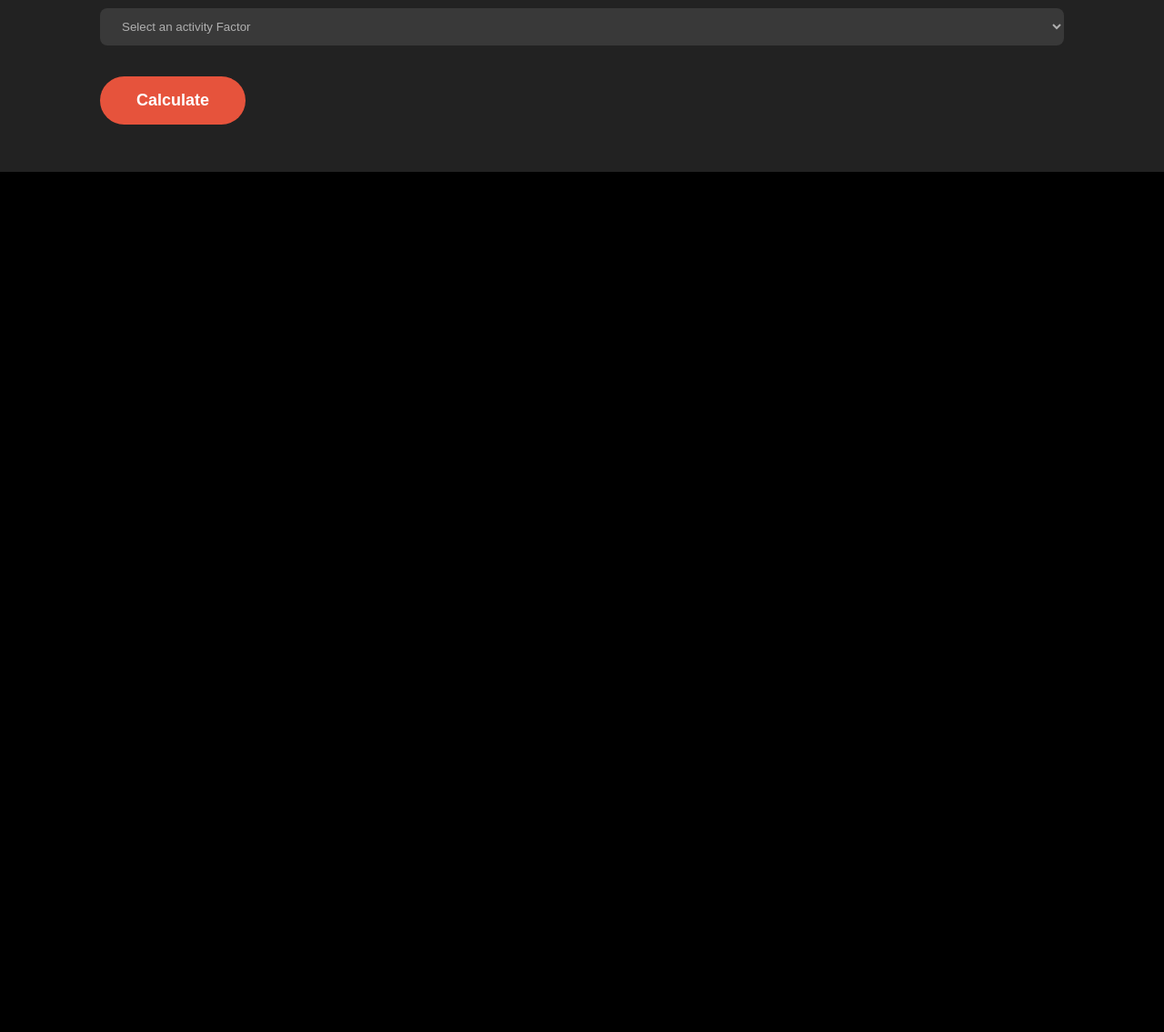
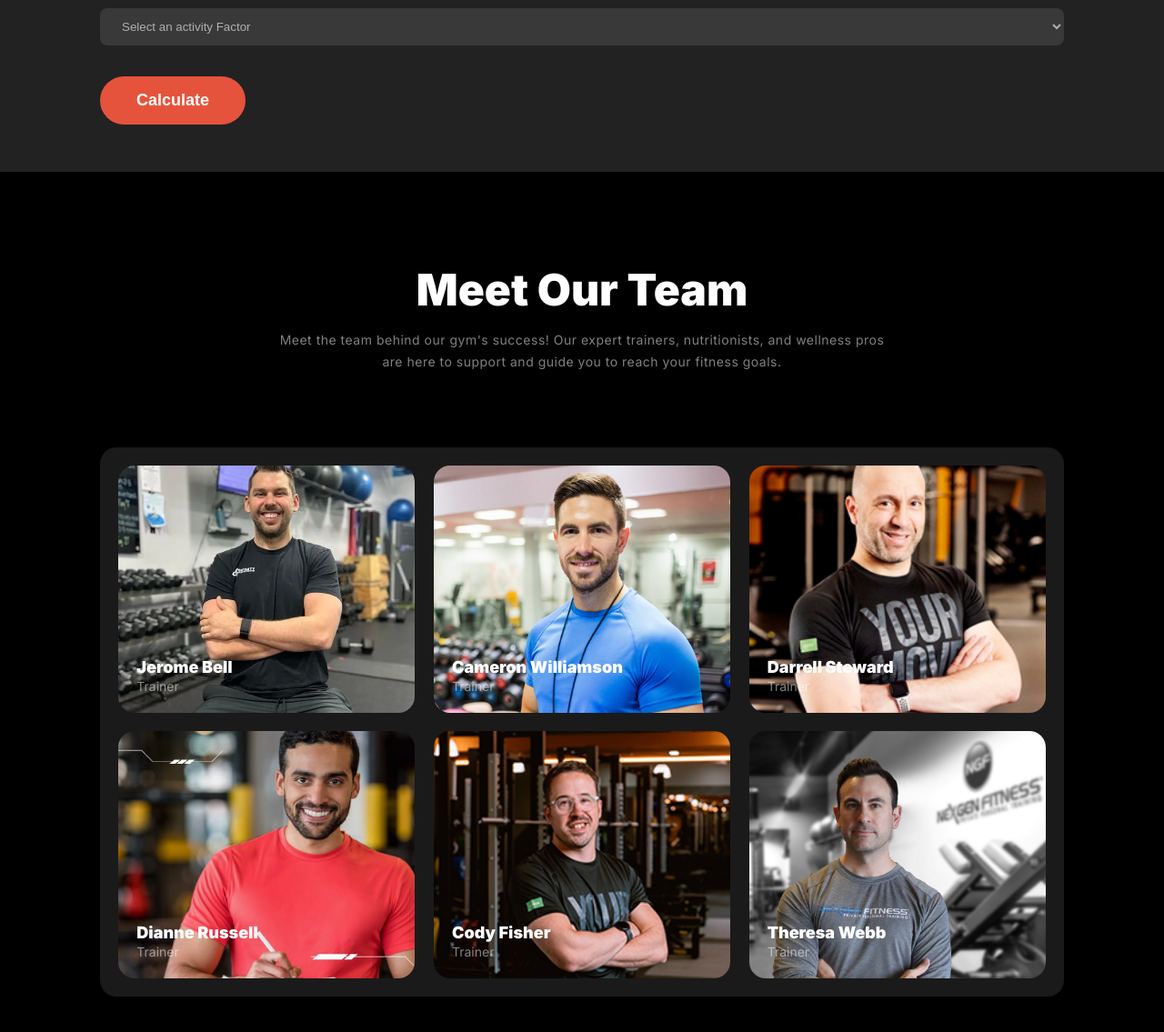
Before and after one commit to sourav785/ph_assignment_2, a plain HTML site: page index.html in a window 1280 px wide. Shown: the part 2649-3784 px from the top of the page at 91% size. Before the commit the page ends 2938 px from the top, so only its background shows below. Drawn offline with Linux system fonts and the light colour scheme.

Commit message:
meet-our-team-section-completed

```diff
--- a/index.html
+++ b/index.html
@@ -7,6 +7,7 @@
     <title>Assignment 02</title>
   </head>
   <body>
+    <!-- header-section -->
     <header class="header container">
       <!-- navigation-bar-section -->
       <nav class="navbar">
@@ -66,6 +67,7 @@
       </section>
     </header>
 
+    <!-- main-section -->
     <main>
       <!--  change-your-habits-section -->
       <section class="gym-and-run container">
@@ -218,6 +220,92 @@
           </div>
         </div>
       </section>
+
+      <!-- meet-our-team-section -->
+      <section class="team container">
+        <div class="texts">
+          <h2 class="section-heading">Meet Our Team</h2>
+          <p class="section-desc">
+            Meet the team behind our gym's success! Our expert trainers,
+            nutritionists, and wellness pros are here to support and guide you
+            to reach your fitness goals.
+          </p>
+        </div>
+
+        <div class="trainers bg-color2">
+          <div class="trainer-card">
+            <img
+              class="trainer"
+              src="./images/trainer1.png"
+              alt="Jerome Bell"
+            />
+            <div class="details">
+              <h3 class="name">Jerome Bell</h3>
+              <span class="desig">Trainer</span>
+            </div>
+          </div>
+
+          <div class="trainer-card">
+            <img
+              class="trainer"
+              src="./images/trainer2.png"
+              alt="Jerome Bell"
+            />
+            <div class="details">
+              <h3 class="name">Cameron Williamson</h3>
+              <span class="desig">Trainer</span>
+            </div>
+          </div>
+
+          <div class="trainer-card">
+            <img
+              class="trainer"
+              src="./images/trainer3.png"
+              alt="Jerome Bell"
+            />
+            <div class="details">
+              <h3 class="name">Darrell Steward</h3>
+              <span class="desig">Trainer</span>
+            </div>
+          </div>
+
+          <div class="trainer-card">
+            <img
+              class="trainer"
+              src="./images/trainer4.png"
+              alt="Jerome Bell"
+            />
+            <div class="details">
+              <h3 class="name">Dianne Russell</h3>
+              <span class="desig">Trainer</span>
+            </div>
+          </div>
+
+          <div class="trainer-card">
+            <img
+              class="trainer"
+              src="./images/trainer5.png"
+              alt="Jerome Bell"
+            />
+            <div class="details">
+              <h3 class="name">Cody Fisher</h3>
+              <span class="desig">Trainer</span>
+            </div>
+          </div>
+
+          <div class="trainer-card">
+            <img
+              class="trainer"
+              src="./images/trainer6.png"
+              alt="Jerome Bell"
+            />
+            <div class="details">
+              <h3 class="name">Theresa Webb</h3>
+              <span class="desig">Trainer</span>
+            </div>
+          </div>
+        </div>
+      </section>
     </main>
   </body>
 </html>
--- a/styles/style.css
+++ b/styles/style.css
@@ -9,11 +9,13 @@ body {
   background: black;
   font-family: "Inter", sans-serif;
 }
+
 /* header-section-styles */
 .banner,
 .header {
   margin-top: 0;
 }
+
 /* navigation-bar-section-styles */
 .navbar {
   display: flex;
@@ -151,6 +153,7 @@ body {
   font-size: 16px;
   font-weight: 400;
 }
+
 /* change-your-habits-section-styles */
 section {
   margin: 100px 0px;
@@ -324,6 +327,53 @@ select {
   color: rgba(255, 255, 255, 0.6);
 }
 
+/* meet-our-team-section-styles */
+.team {
+  display: flex;
+  flex-direction: column;
+  gap: 58px;
+}
+.trainer {
+  width: 100%;
+  height: 100%;
+  object-fit: cover;
+  border-radius: 18px;
+}
+.trainers {
+  border-radius: 18px;
+  display: grid;
+  place-items: center;
+  grid-template-columns: repeat(auto-fill, minmax(300px, 1fr));
+  gap: 20px;
+  padding: 20px;
+}
+.bg-color2 {
+  background: rgba(255, 255, 255, 0.1);
+}
+.trainer-card {
+  position: relative;
+  width: 326px;
+  height: 272px;
+}
+.trainer-card .details {
+  position: absolute;
+  bottom: 10px;
+  left: 10px;
+  color: white;
+  padding: 10px;
+  border-radius: 5px;
+}
+.details .name {
+  color: white;
+  font-size: 18px;
+  font-weight: 900;
+}
+.details .desig {
+  color: rgba(255, 255, 255, 0.5);
+  font-size: 14px;
+  font-weight: 400;
+}
+
 /* shared-section-styles */
 .orangy-red {
   color: #e6533c;
```
